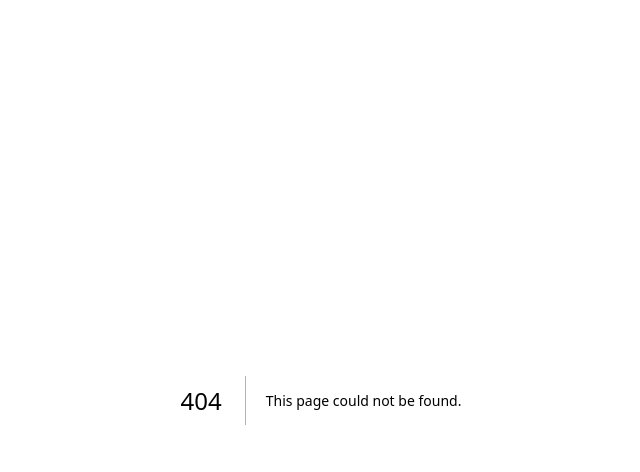
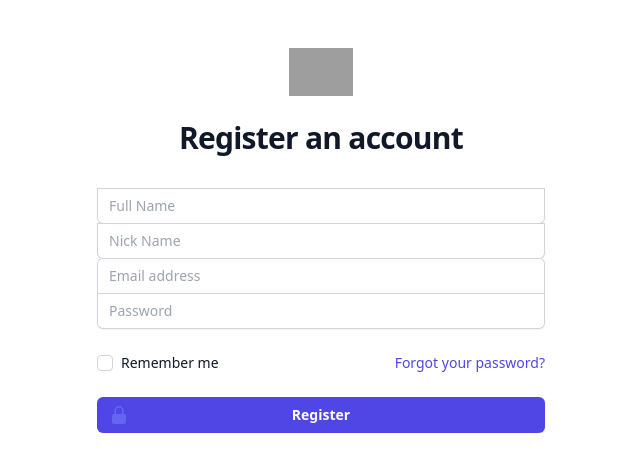
Before and after one commit to migsilva89/Assets-Management-website, a Next.js app: page /register in a window 1280 px wide. Before the commit this address had no page. Shown: the top 472 px of the page, without its empty margins (319-959 px from the left). Built offline with nearby package versions, Linux system fonts and the light colour scheme; grey boxes are pictures that could not be loaded.

Commit message:
register page

```diff
--- a/src/pages/index.js
+++ b/src/pages/index.js
@@ -2,6 +2,7 @@ import { useContext } from 'react'
 import { LockClosedIcon } from '@heroicons/react/20/solid'
 import { useForm } from 'react-hook-form'
 import { AuthContext } from '@/contexts/AuthContext'
+import Link from 'next/link'
 
 export default function Home(){
   const { register, handleSubmit } = useForm()
@@ -96,6 +97,20 @@ export default function Home(){
                 Sign in
               </button>
             </div>
+            <div>
+              <Link href='/register' >
+                <button
+                  type='button'
+                  className='group relative flex w-full justify-center rounded-md bg-indigo-600 py-2 px-3 text-sm font-semibold text-white hover:bg-indigo-500 focus-visible:outline focus-visible:outline-2 focus-visible:outline-offset-2 focus-visible:outline-indigo-600'
+                >
+                <span className='absolute inset-y-0 left-0 flex items-center pl-3'>
+                  <LockClosedIcon className='h-5 w-5 text-indigo-500 group-hover:text-indigo-400' aria-hidden='true'/>
+                </span>
+                  Register
+                </button>
+              </Link>
+            </div>
+
           </form>
         </div>
       </div>
--- /dev/null
+++ b/src/pages/register.js
@@ -0,0 +1,116 @@
+import React from 'react'
+import { LockClosedIcon } from '@heroicons/react/20/solid'
+
+const Register = () => {
+  return (
+    <div className="flex min-h-full items-center justify-center py-12 px-4 sm:px-6 lg:px-8">
+      <div className="w-full max-w-md space-y-8">
+        <div>
+          <img
+            className="mx-auto h-12 w-auto"
+            src="https://tailwindui.com/img/logos/mark.svg?color=indigo&shade=600"
+            alt="Your Company"
+          />
+          <h2 className="mt-6 text-center text-3xl font-bold tracking-tight text-gray-900">
+            Register an account
+          </h2>
+        </div>
+        <form className="mt-8 space-y-6" action="#" method="POST">
+          <input type="hidden" name="remember" defaultValue="true" />
+          <div className="-space-y-px rounded-md shadow-sm">
+            <div>
+              <label htmlFor="name" className="sr-only">
+                Full Name
+              </label>
+              <input
+                id="name"
+                name="name"
+                type="name"
+                required
+                autoComplete="name"
+                className="relative block w-full rounded-b-md border-0 py-1.5 px-3 text-gray-900 ring-1 ring-inset ring-gray-300 placeholder:text-gray-400 focus:z-10 focus:ring-2 focus:ring-inset focus:ring-indigo-600 sm:text-sm sm:leading-6"
+                placeholder="Full Name"
+              />
+            </div>
+            <div>
+              <label htmlFor="nickName" className="sr-only">
+                Nick Name
+              </label>
+              <input
+                id="nickName"
+                name="nickName"
+                type="nickName"
+                autoComplete="nickName"
+                required
+                className="relative block w-full rounded-b-md border-0 py-1.5 px-3 text-gray-900 ring-1 ring-inset ring-gray-300 placeholder:text-gray-400 focus:z-10 focus:ring-2 focus:ring-inset focus:ring-indigo-600 sm:text-sm sm:leading-6"
+                placeholder="Nick Name"
+              />
+            </div>
+            <div>
+              <label htmlFor="email-address" className="sr-only">
+                Email address
+              </label>
+              <input
+                id="email-address"
+                name="email"
+                type="email"
+                autoComplete="email"
+                required
+                className="relative block w-full rounded-t-md border-0 py-1.5 text-gray-900 ring-1 ring-inset ring-gray-300 placeholder:text-gray-400 focus:z-10 focus:ring-2 focus:ring-inset focus:ring-indigo-600 sm:text-sm sm:leading-6"
+                placeholder="Email address"
+              />
+            </div>
+            <div>
+              <label htmlFor="password" className="sr-only">
+                Password
+              </label>
+              <input
+                id="password"
+                name="password"
+                type="password"
+                autoComplete="current-password"
+                required
+                className="relative block w-full rounded-b-md border-0 py-1.5 text-gray-900 ring-1 ring-inset ring-gray-300 placeholder:text-gray-400 focus:z-10 focus:ring-2 focus:ring-inset focus:ring-indigo-600 sm:text-sm sm:leading-6"
+                placeholder="Password"
+              />
+            </div>
+          </div>
+
+          <div className="flex items-center justify-between">
+            <div className="flex items-center">
+              <input
+                id="remember-me"
+                name="remember-me"
+                type="checkbox"
+                className="h-4 w-4 rounded border-gray-300 text-indigo-600 focus:ring-indigo-600"
+              />
+              <label htmlFor="remember-me" className="ml-2 block text-sm text-gray-900">
+                Remember me
+              </label>
+            </div>
+
+            <div className="text-sm">
+              <a href="#" className="font-medium text-indigo-600 hover:text-indigo-500">
+                Forgot your password?
+              </a>
+            </div>
+          </div>
+
+          <div>
+            <button
+              type="submit"
+              className="group relative flex w-full justify-center rounded-md bg-indigo-600 py-2 px-3 text-sm font-semibold text-white hover:bg-indigo-500 focus-visible:outline focus-visible:outline-2 focus-visible:outline-offset-2 focus-visible:outline-indigo-600"
+            >
+                <span className="absolute inset-y-0 left-0 flex items-center pl-3">
+                  <LockClosedIcon className="h-5 w-5 text-indigo-500 group-hover:text-indigo-400" aria-hidden="true" />
+                </span>
+              Register
+            </button>
+          </div>
+        </form>
+      </div>
+    </div>
+  )
+}
+
+export default Register
```
